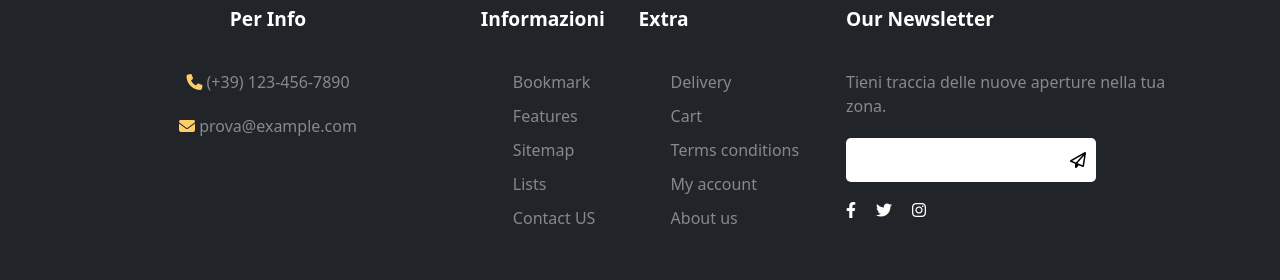
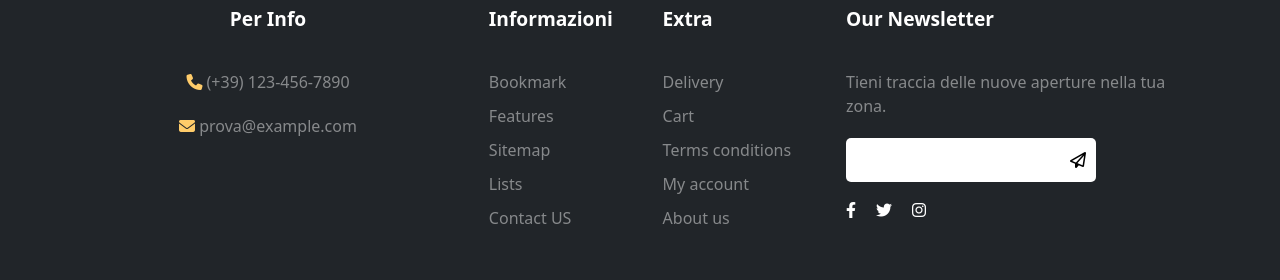
Before and after one commit to EdoardoPerucca/progetto_finale, a Vue app: page / in a window 1280 px wide. Shown: the part 1979-2259 px from the top of the page. Built offline with nearby package versions, Linux system fonts and the light colour scheme.

Commit message:
feat: add style

```diff
--- a/src/components/AppFooter.vue
+++ b/src/components/AppFooter.vue
@@ -23,7 +23,7 @@ export default {
             <div class="footer-center">
                 <div v-for="footerLink in store.footerLinks" class="links">
                     <p><strong class="text-white">{{ footerLink.title }}</strong></p>
-                    <ul>
+                    <ul class="p-0">
                         <li v-for="link in footerLink.links"><a href="#">{{ link }}</a></li>
                     </ul>
                 </div>
```
